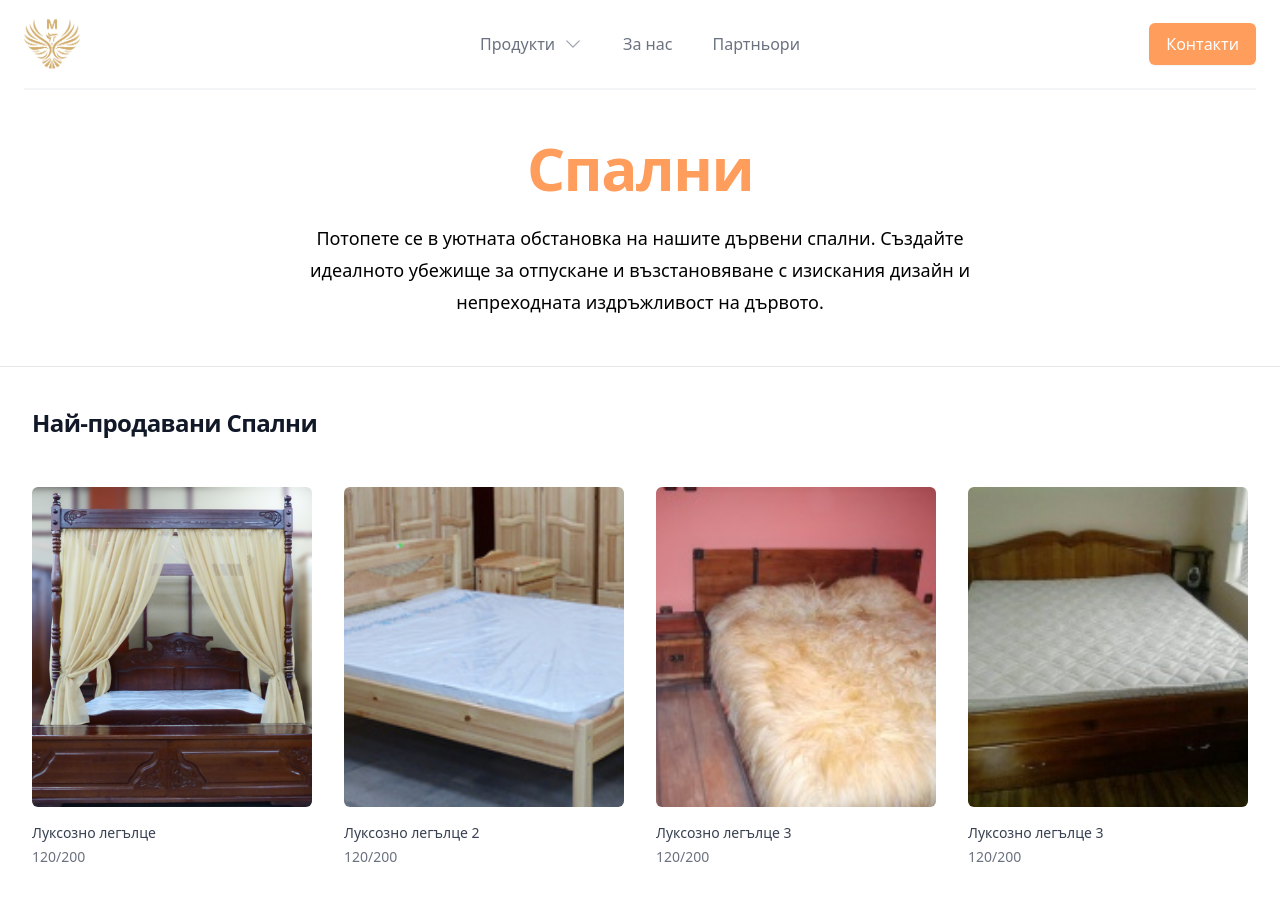
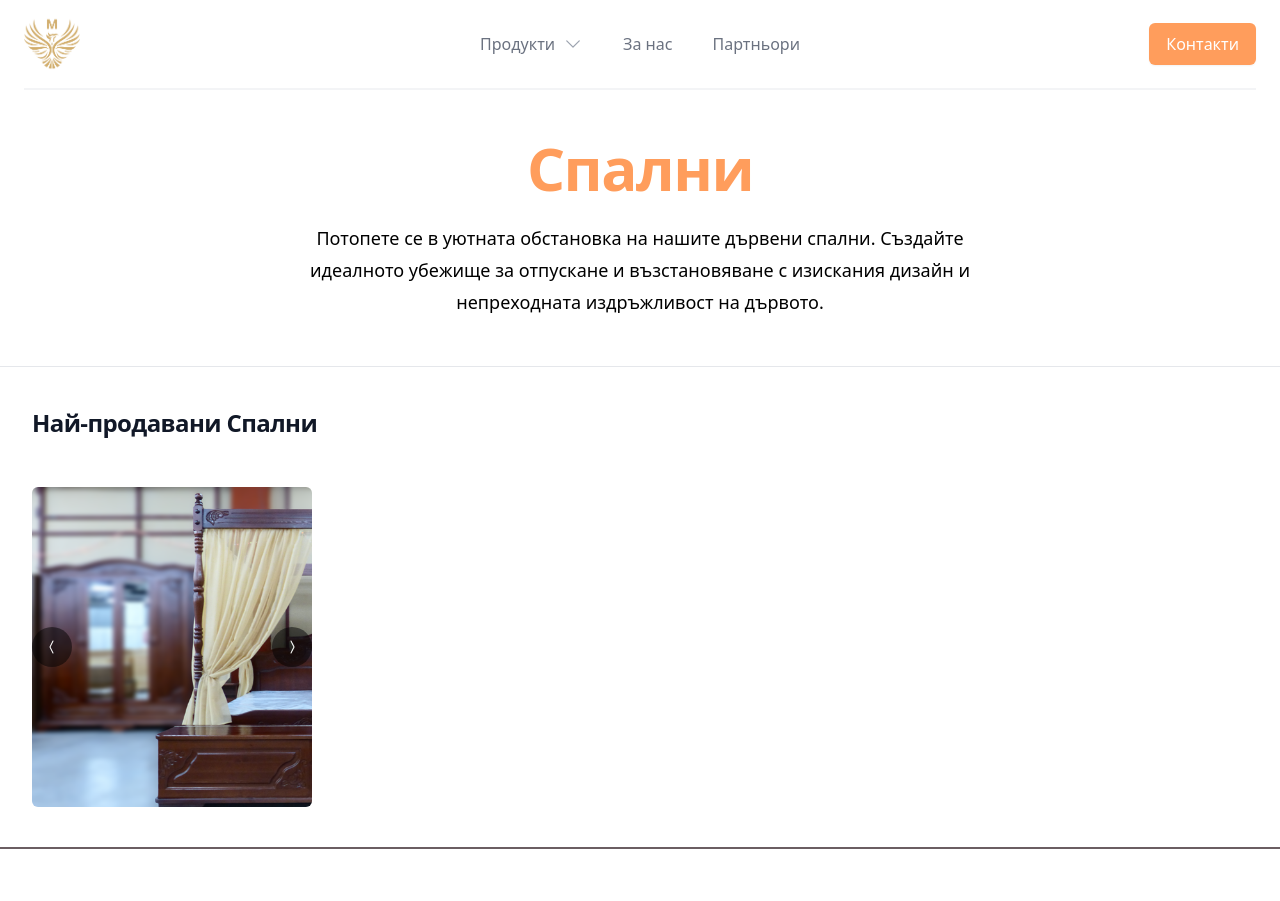
Before and after one commit to DivakovDev/MebelLux-Site, a Next.js app: page /beds in a window 1280 px wide. Shown: the top 901 px of the page. Built offline with nearby package versions, Linux system fonts and the light colour scheme.

Commit message:
build(deps): update package.json, beds.tsx and yarn.lock

```diff
--- a/package.json
+++ b/package.json
@@ -21,6 +21,7 @@
     "postcss": "8.4.27",
     "react": "18.2.0",
     "react-dom": "18.2.0",
+    "react-icons": "^4.10.1",
     "tailwindcss": "3.3.3",
     "typescript": "5.1.6"
   }
--- a/src/pages/beds.tsx
+++ b/src/pages/beds.tsx
@@ -1,83 +1,147 @@
-import React, { useEffect } from "react";
+import React, { useState } from "react";
 import Image from "next/image";
+import { BsChevronCompactLeft, BsChevronCompactRight } from "react-icons/bs";
 
-const products = [
+type Product = {
+    id: number;
+    name: string;
+    imageGallery: { img: string }[];
+    sizes: string;
+    curIndex: number;
+};
+
+const initialProducts: Product[] = [
     {
         id: 1,
         name: "Луксозно легълце",
-    href: "#",
-    imageSrc: "./images/Products-img/background1.png",
-    imageAlt: "Front of men's Basic Tee in black.",
-    sizes: "120/200",
+        imageGallery: [
+            {
+                img: "./images/Products-img/background1.png",
             },
             {
-    id: 2,
-    name: "Луксозно легълце 2",
-    href: "#",
-    imageSrc: "./images/Products-img/bed1.jpg",
-    imageAlt: "Front of men's Basic Tee in black.",
-    sizes: "120/200",
+                img: "./images/Products-img/bed1.jpg",
             },
             {
-    id: 3,
-    name: "Луксозно легълце 3",
-    href: "#",
-    imageSrc: "./images/Products-img/bed2.jpg",
-    imageAlt: "Front of men's Basic Tee in black.",
-    sizes: "120/200",
+                img: "./images/Products-img/bed2.jpg",
             },
             {
-    id: 4,
-    name: "Луксозно легълце 3",
-    href: "#",
-    imageSrc: "./images/Products-img/bed3.jpg",
-    imageAlt: "Front of men's Basic Tee in black.",
+                img: "./images/Products-img/bed3.jpg",
+            },
+        ],
         sizes: "120/200",
-  },
-  {
-    id: 5,
-    name: "Луксозно легълце 3",
-    href: "#",
-    imageSrc: "./images/Products-img/bed4.jpg",
-    imageAlt: "Front of men's Basic Tee in black.",
-    sizes: "120/200",
-  },
-  {
-    id: 6,
-    name: "Луксозно легълце 3",
-    href: "#",
-    imageSrc: "./images/Products-img/bed5.jpg",
-    imageAlt: "Front of men's Basic Tee in black.",
-    sizes: "120/200",
-  },
-  {
-    id: 7,
-    name: "Луксозно легълце 3",
-    href: "#",
-    imageSrc: "./images/Products-img/bed6.jpg",
-    imageAlt: "Front of men's Basic Tee in black.",
-    sizes: "120/200",
-  },
-  {
-    id: 8,
-    name: "Луксозно легълце 3",
-    href: "#",
-    imageSrc: "./images/Products-img/bed7.jpg",
-    imageAlt: "Front of men's Basic Tee in black.",
-    sizes: "120/200",
-  },
-  {
-    id: 9,
-    name: "Луксозно легълце 3",
-    href: "#",
-    imageSrc: "./images/Products-img/bed8.jfif",
-    imageAlt: "Front of men's Basic Tee in black.",
-    sizes: "120/200",
+        curIndex: 0,
     },
     // More products...
 ];
 
 export default function Example() {
+    const [products, setProducts] = useState(initialProducts);
+
+    const prevSlide = (product: Product) => {
+        const isFirstSlide = product.curIndex === 0;
+        const index = isFirstSlide ? product.imageGallery.length - 1 : product.curIndex - 1;
+        const updatedProduct = { ...product, curIndex: index };
+        setProducts((prevProducts) =>
+            prevProducts.map((prevProduct) => (prevProduct.id === product.id ? updatedProduct : prevProduct))
+        );
+    };
+
+    const nextSlide = (product: Product) => {
+        const isLastSlide = product.curIndex === product.imageGallery.length - 1;
+        const index = isLastSlide ? 0 : product.curIndex + 1;
+        const updatedProduct = { ...product, curIndex: index };
+        setProducts((prevProducts) =>
+            prevProducts.map((prevProduct) => (prevProduct.id === product.id ? updatedProduct : prevProduct))
+        );
+    };
+
+    return (
+        <div className="bg-white">
+            <div className="flex justify-center px-6 pt-12 pb-12 mx-auto text-center max-w-7xl lg:px-8">
+                <div className="max-w-2xl mx-auto lg:mx-0">
+                    <h2 className="text-4xl font-bold tracking-tight text-luxOrange sm:text-6xl">Спални</h2>
+                    <p className="mt-6 text-lg leading-8 text-black">
+                        Потопете се в уютната обстановка на нашите дървени спални. Създайте идеалното убежище за отпускане и
+                        възстановяване с изискания дизайн и непреходната издръжливост на дървото.
+                    </p>
+                </div>
+            </div>
+            <div className="max-w-2xl px-4 py-16 mx-auto border-t sm:px-6 sm:py-10 lg:max-w-7xl lg:px-8">
+                <h2 className="text-2xl font-bold tracking-tight text-gray-900">Най-продавани Спални</h2>
+
+                <div className="grid grid-cols-1 mt-12 gap-x-6 gap-y-10 sm:grid-cols-2 lg:grid-cols-4 xl:gap-x-8">
+                    {products.map((product) => (
+                        <div key={product.id} className="relative group">
+                            {/* Image Slide */}
+                            <div
+                                style={{ backgroundImage: `url(${product.imageGallery[product.curIndex].img})` }}
+                                className="w-full overflow-hidden bg-gray-200 bg-no-repeat bg-cover rounded-md aspect-h-1 aspect-w-1 lg:aspect-none group-hover:opacity-75 lg:h-80"
+                            ></div>
+                            {/* Image Navigation */}
+                            <div className="absolute inset-0 flex items-center justify-between">
+                                <button
+                                    onClick={() => prevSlide(product)}
+                                    className="flex items-center justify-center w-10 h-10 text-white transition-colors duration-300 bg-black bg-opacity-50 rounded-full hover:bg-opacity-75"
+                                >
+                                    <BsChevronCompactLeft />
+                                </button>
+                                <button
+                                    onClick={() => nextSlide(product)}
+                                    className="flex items-center justify-center w-10 h-10 text-white transition-colors duration-300 bg-black bg-opacity-50 rounded-full hover:bg-opacity-75"
+                                >
+                                    <BsChevronCompactRight />
+                                </button>
+                            </div>
+                        </div>
+                    ))}
+                </div>
+            </div>
+        </div>
+    );
+}
+    type Products = {
+        id: number;
+        name: string;
+        imageGallery: { img: string }[];
+        sizes: string;
+        curIndex: number;
+    };
+
+    const products: Product[] = [
+        {
+            id: 1,
+            name: "Луксозно легълце",
+            imageGallery: [
+                {
+                    img: "./images/Products-img/background1.png",
+                },
+                {
+                    img: "./images/Products-img/bed1.jpg",
+                },
+                {
+                    img: "./images/Products-img/bed2.jpg",
+                },
+                {
+                    img: "./images/Products-img/bed3.jpg",
+                },
+            ],
+            sizes: "120/200",
+            curIndex: 0,
+        },
+        // More products...
+    ];
+
+    const prevSlide = (product: any) => {
+        const isFirstSlide = product.curIndex === 0;
+        const index = isFirstSlide ? product.imageGallery.length - 1 : product.curIndex - 1;
+        product.curIndex = index;
+      };
+
+      const nextSlide = (product: any) => {
+        const isLastSlide = product.curIndex === product.imageGallery.length - 1;
+        const index = isLastSlide ? 0 : product.curIndex + 1;
+        product.curIndex = index;
+
   return (
     <div className="bg-white">
 
@@ -99,25 +163,20 @@ export default function Example() {
         </h2>
 
         <div className="grid grid-cols-1 mt-12 gap-x-6 gap-y-10 sm:grid-cols-2 lg:grid-cols-4 xl:gap-x-8">
-          {products.map((product) => (
+        {products.map((product: any) => (
           <div key={product.id} className="relative group">
-              <div className="w-full overflow-hidden bg-gray-200 rounded-md aspect-h-1 aspect-w-1 lg:aspect-none group-hover:opacity-75 lg:h-80">
-                <img
-                  src={product.imageSrc}
-                  alt={product.imageAlt}
-                  className="object-cover object-center w-full h-full lg:h-full lg:w-full"
-                />
+            {/* Image Slide */}
+            <div
+              style={{ backgroundImage: `url(${product.imageGallery[product.curIndex].img})` }}
+              className="w-full overflow-hidden bg-gray-200 bg-no-repeat bg-cover rounded-md aspect-h-1 aspect-w-1 lg:aspect-none group-hover:opacity-75 lg:h-80"
+            ></div>
+            {/* Left Arrow */}
+            <div className="hidden group-hover:block absolute top-[50%] -translate-x-0 translate-y-[-50%] left-5 text-2xl rounded-full p-2 bg-black/20 text-white cursor-pointer">
+              <BsChevronCompactLeft onClick={() => prevSlide(product)} size={20} />
             </div>
-              <div className="flex justify-between mt-4">
-                <div>
-                  <h3 className="text-sm text-gray-700">
-                    <a href={product.href}>
-                      <span aria-hidden="true" className="absolute inset-0" />
-                      {product.name}
-                    </a>
-                  </h3>
-                  <p className="mt-1 text-sm text-gray-500">{product.sizes}</p>
-                </div>
+            {/* Right Arrow */}
+            <div className="hidden group-hover:block absolute top-[50%] -translate-x-0 translate-y-[-50%] right-5 text-2xl rounded-full p-2 bg-black/20 text-white cursor-pointer">
+              <BsChevronCompactRight onClick={() => nextSlide(product)} size={20} />
             </div>
           </div>
         ))}
```
Also changed, not shown: 1 other file (tests, documents, lock files or other folders). Lines whose indentation alone changed are shown as unchanged.
